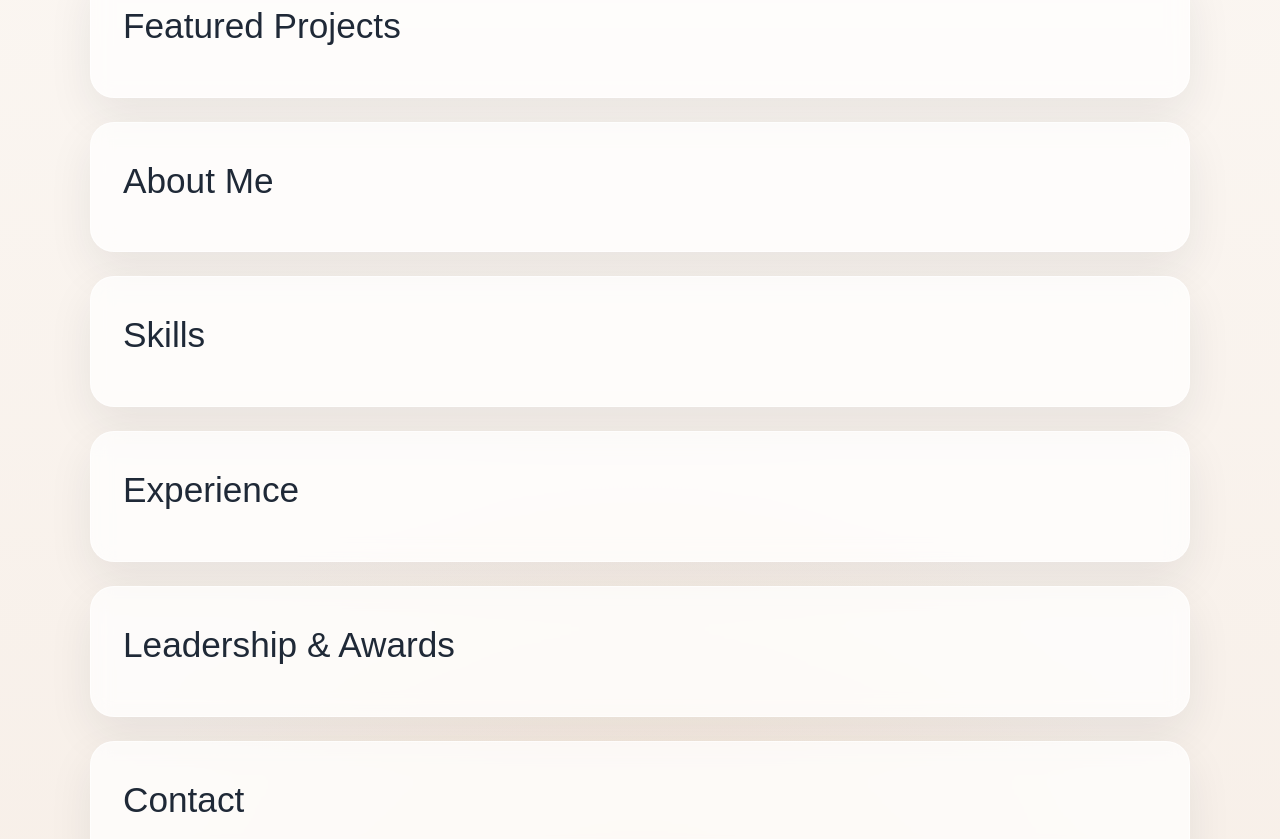
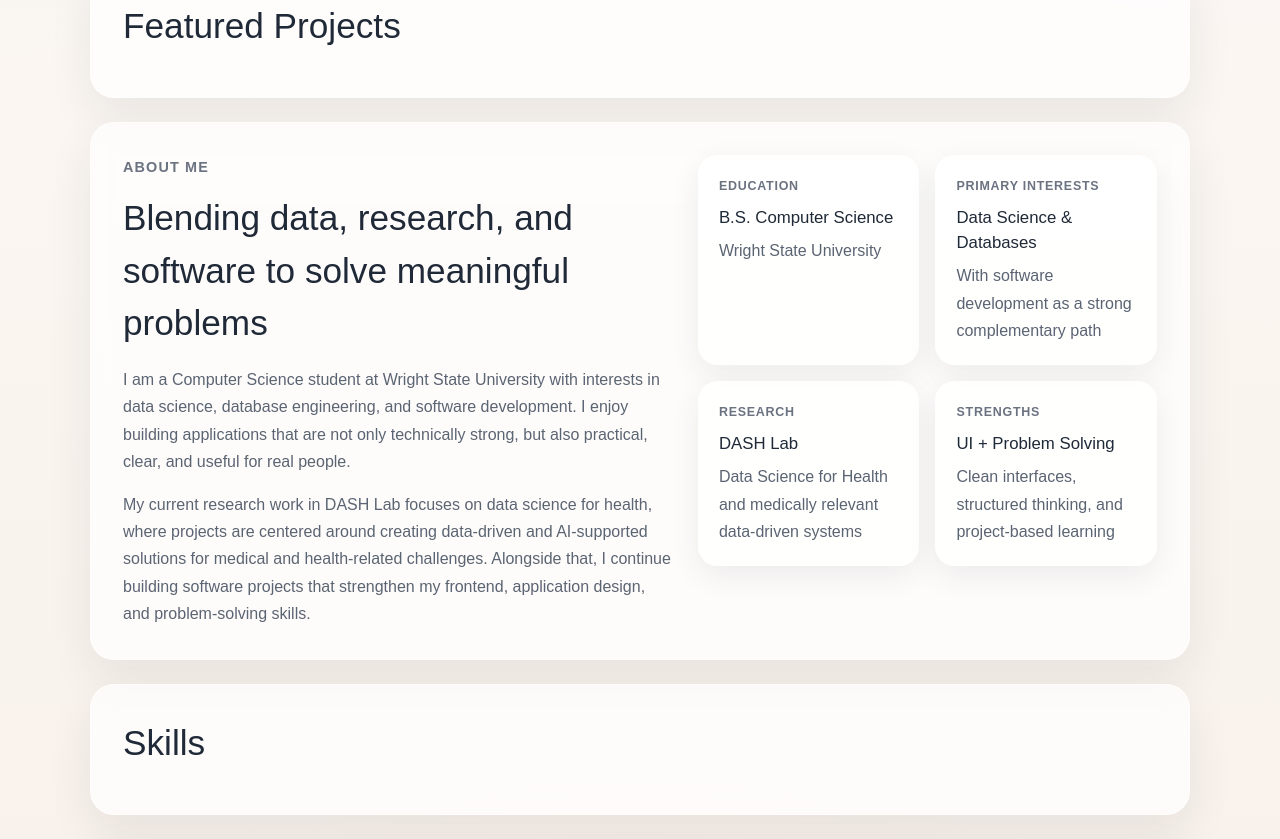
Before and after one commit to subixsh04/Portfolio, a Next.js app in the folder subiksha-portfolio/: page / in a window 1280 px wide. Shown: the part 660-1499 px from the top of the page. Built offline with nearby package versions, Linux system fonts and the light colour scheme.

Commit message:
about me section

```diff
--- a/subiksha-portfolio/app/globals.css
+++ b/subiksha-portfolio/app/globals.css
@@ -315,3 +315,89 @@ html {
     font-size: 0.92rem;
   }
 }
+
+/* ======================================================
+   SECTION TAG
+   Small label above section headings
+   ====================================================== */
+.section-tag {
+  margin-bottom: 0.8rem;
+  font-size: 0.9rem;
+  font-weight: 700;
+  letter-spacing: 0.08em;
+  text-transform: uppercase;
+  color: #6b7280;
+}
+
+/* ======================================================
+  ABOUT SECTION LAYOUT
+  Two-column layout:
+  - left side = text
+  - right side = highlight boxes
+   ====================================================== */
+
+  .section-tag {
+  margin-bottom: 0.8rem;
+  font-size: 0.9rem;
+  font-weight: 700;
+  letter-spacing: 0.08em;
+  text-transform: uppercase;
+  color: #6b7280;
+}
+
+.about-section {
+  display: grid;
+  grid-template-columns: 1.2fr 1fr;
+  gap: 1.5rem;
+  align-items: start;
+}
+
+/* Main About text paragraphs */
+.about-description {
+  margin-top: 1rem;
+  max-width: 68ch;
+}
+
+/* Right-side highlight grid */
+.about-highlights {
+  display: grid;
+  grid-template-columns: 1fr 1fr;
+  gap: 1rem;
+}
+
+/* Individual highlight card */
+.highlight-box {
+  padding: 1.25rem;
+  border-radius: 20px;
+  background: rgba(255, 255, 255, 0.78);
+  border: 1px solid rgba(255, 255, 255, 0.9);
+  box-shadow: var(--shadow-soft);
+}
+
+/* Small label inside each highlight box */
+.highlight-label {
+  margin-bottom: 0.5rem;
+  font-size: 0.78rem;
+  font-weight: 700;
+  text-transform: uppercase;
+  letter-spacing: 0.06em;
+  color: #6b7280;
+}
+
+/* Heading inside each highlight box */
+.highlight-box h3 {
+  margin: 0 0 0.45rem;
+  font-size: 1.05rem;
+  color: var(--text-primary);
+}
+
+/* Responsive layout */
+@media (max-width: 900px) {
+  .about-section {
+    grid-template-columns: 1fr;
+  }
+
+  .about-highlights {
+    grid-template-columns: 1fr;
+  }
+}
--- a/subiksha-portfolio/app/page.tsx
+++ b/subiksha-portfolio/app/page.tsx
@@ -87,9 +87,59 @@ export default function Home() {
           SECTION 4: ABOUT
           This section will introduce who you are
           ========================= */}
-      <section id="about">
-        <h2>About Me</h2>
+      <section id="about" className="about-section">
+        {/* Left side:
+          Main About content */}
+        <div className="about-text">
+          <p className="section-tag">About Me</p>
+
+          <h2>Blending data, research, and software to solve meaningful problems</h2>
+
+          <p className="about-description">
+            I am a Computer Science student at Wright State University with interests
+            in data science, database engineering, and software development. I enjoy
+            building applications that are not only technically strong, but also
+            practical, clear, and useful for real people.
+          </p>
+
+          <p className="about-description">
+            My current research work in DASH Lab focuses on data science for health,
+            where projects are centered around creating data-driven and AI-supported
+            solutions for medical and health-related challenges. Alongside that, I
+            continue building software projects that strengthen my frontend,
+            application design, and problem-solving skills.
+          </p>
+        </div>
+
+        {/* Right side:
+          Quick highlight cards */}
+        <div className="about-highlights">
+          <div className="highlight-box">
+            <p className="highlight-label">Education</p>
+            <h3>B.S. Computer Science</h3>
+            <p>Wright State University</p>
+          </div>
+
+          <div className="highlight-box">
+            <p className="highlight-label">Primary Interests</p>
+            <h3>Data Science & Databases</h3>
+            <p>With software development as a strong complementary path</p>
+          </div>
+
+          <div className="highlight-box">
+            <p className="highlight-label">Research</p>
+            <h3>DASH Lab</h3>
+            <p>Data Science for Health and medically relevant data-driven systems</p>
+          </div>
+
+          <div className="highlight-box">
+            <p className="highlight-label">Strengths</p>
+            <h3>UI + Problem Solving</h3>
+            <p>Clean interfaces, structured thinking, and project-based learning</p>
+          </div>
+        </div>
       </section>
+
 
       {/* =========================
           SECTION 5: SKILLS
```
